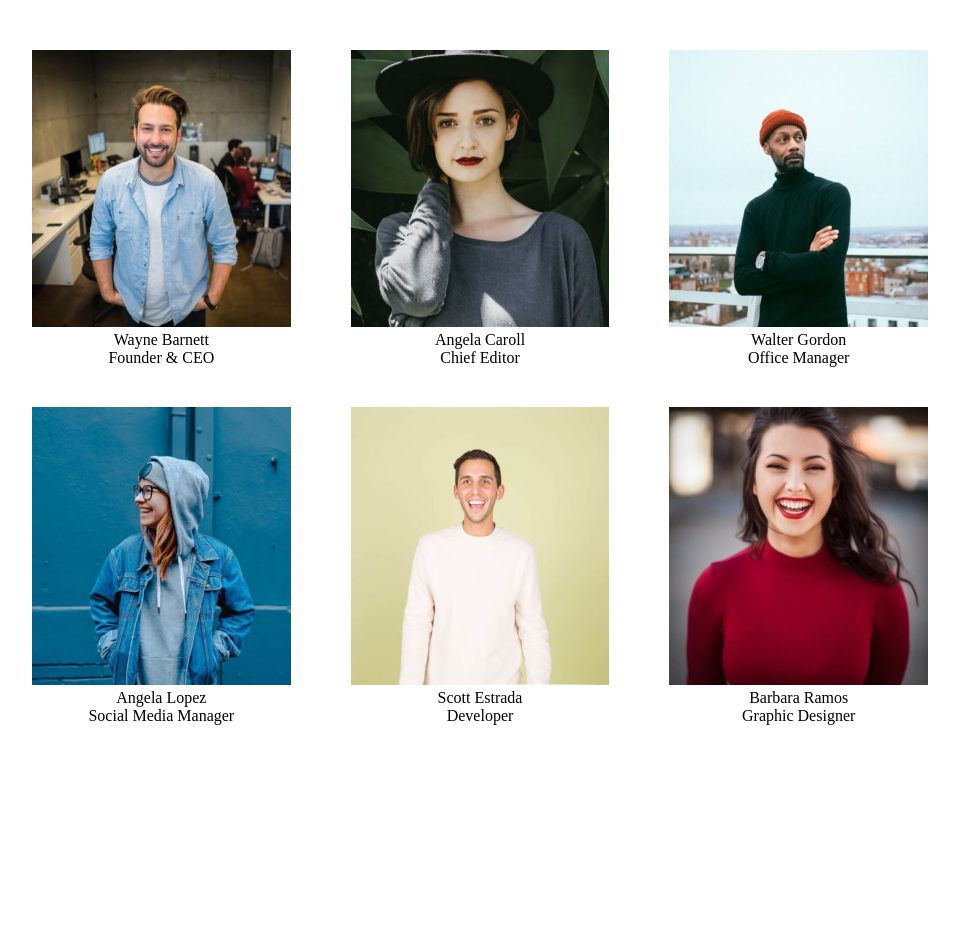
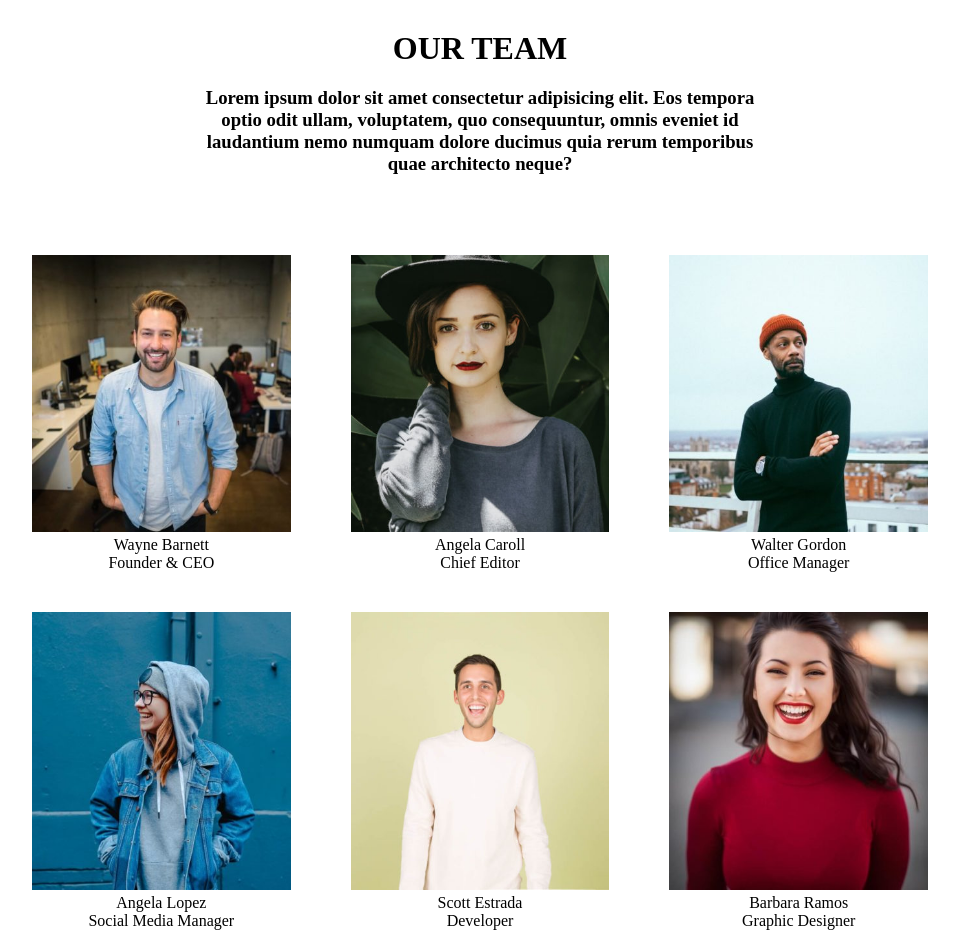
Before and after one commit to ludovicofiore/js-our-team, a plain HTML site: page bonus/index.html in a window 1280 px wide. Shown: the whole page, without its empty margins (160-1119 px from the left). Before the commit the page ends 800 px from the top, so only its background shows below. Drawn offline with Linux system fonts and the light colour scheme.

Commit message:
feat: add header

```diff
--- a/bonus/css/style.css
+++ b/bonus/css/style.css
@@ -2,6 +2,18 @@
     padding: 0;
     margin: 0;
     box-sizing: border-box;
+}
+
+
+header {
+    text-align: center;
+    padding: 30px;
+    width: 50%;
+    margin: 0 auto;
+}
+
+header h1 {
+    margin-bottom: 20px;
 }
 
 .container {
--- a/bonus/index.html
+++ b/bonus/index.html
@@ -8,6 +8,11 @@
 </head>
 <body>
 
+    <header>
+        <h1>OUR TEAM</h1>
+        <h3>Lorem ipsum dolor sit amet consectetur adipisicing elit. Eos tempora optio odit ullam, voluptatem, quo consequuntur, omnis eveniet id laudantium nemo numquam dolore ducimus quia rerum temporibus quae architecto neque?</h3>
+    </header>
+
     <div class="container">
 
 
```
